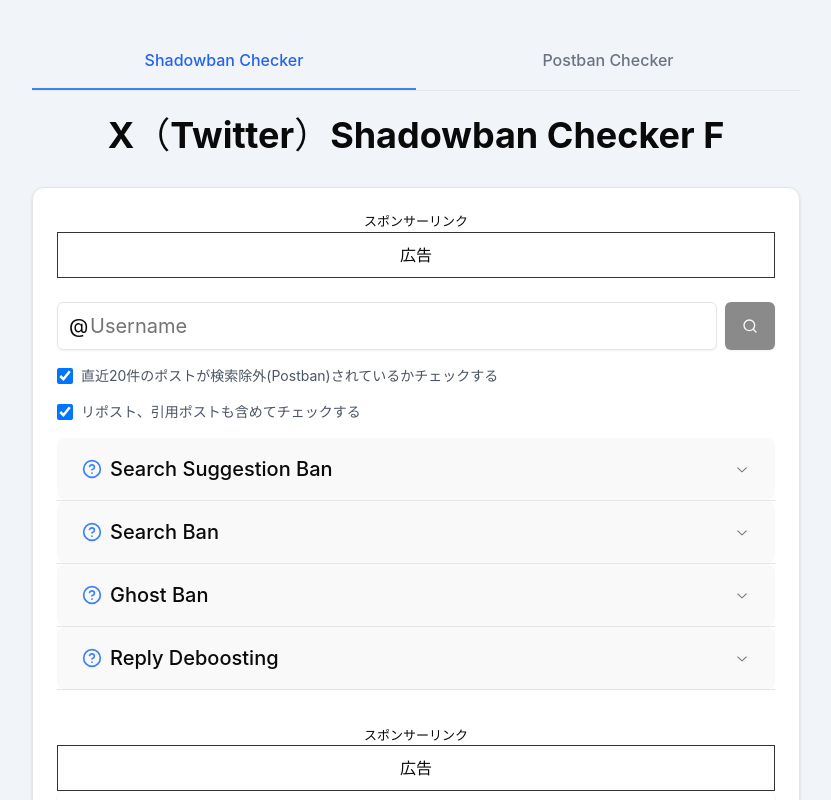
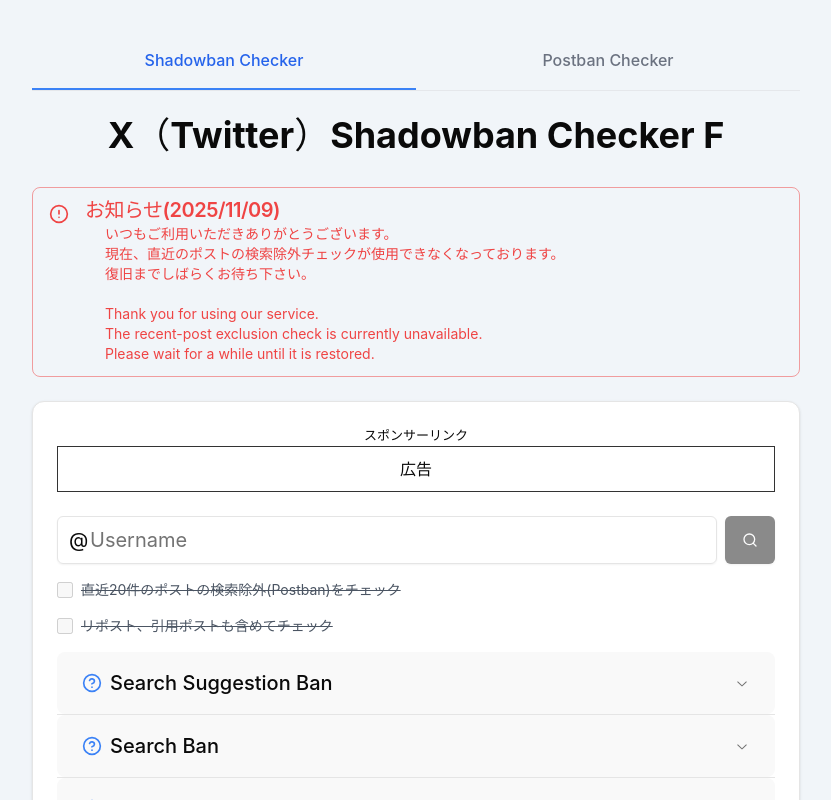
Before and after one commit to FIAS-CO/X-SuperBacon-Chopper, a React (Vite) app: page / in a window 1280 px wide. Shown: the whole page, without its empty margins (224-1055 px from the left). Built offline with nearby package versions, Linux system fonts and the light colour scheme; no server answers.

Commit message:
20件チェック死んでるわク◯が！

```diff
--- a/src/components/ShadowbanChecker.tsx
+++ b/src/components/ShadowbanChecker.tsx
@@ -16,6 +16,7 @@ import { loadAd, ShadowBanCheckerPageAdsense, TopPageAdsense1, TopPageAdsense2 }
 import { CautionExpantionButton, ContactUsExpantionButton, WhatIsShadowbanExpantionButton } from './ExpantionButton';
 import TabNavigation from './results/TabNavigation';
 import { IdChecker } from './util/IdChecker';
+import { ApiErrorNotification } from './alert/ApiErrorNotification';
 
 const ShadowbanChecker = () => {
     const [screenName, setScreenName] = useState('');
@@ -158,7 +159,7 @@ const ShadowbanChecker = () => {
                 X（Twitter）Shadowban Checker F
             </h1>
 
-            {/* <ApiErrorNotification /> */}
+            <ApiErrorNotification />
             <Card className="w-full mx-auto">
                 <CardContent className="p-6">
                     <TopPageAdsense1 />
@@ -203,24 +204,27 @@ const ShadowbanChecker = () => {
                             <input
                                 type="checkbox"
                                 id="searchban-check"
-                                checked={checkSearchban}
-                                onChange={(e) => setCheckSearchban(e.target.checked)}
+                                checked={false}//{checkSearchban}
+                                // onChange={(e) => setCheckSearchban(e.target.checked)}
+                                disabled
                                 className="w-4 h-4 text-blue-600 bg-gray-100 border-gray-300 rounded focus:ring-blue-500"
                             />
-                            <label htmlFor="searchban-check" className="text-sm text-gray-600">
-                                直近20件のポストが検索除外(Postban)されているかチェックする
+                            {/* <label htmlFor="searchban-check" className="text-sm text-gray-600"> */}
+                            <label htmlFor="searchban-check" className="text-sm text-gray-600 line-through">
+                                直近20件のポストの検索除外(Postban)をチェック
                             </label>
                         </div>
                         <div className="flex items-center space-x-2">
                             <input
                                 type="checkbox"
                                 id="repost-check"
-                                checked={checkRepost}
-                                onChange={(e) => setCheckRepost(e.target.checked)}
+                                checked={false}//{checkRepost}
+                                disabled
+                                // onChange={(e) => setCheckRepost(e.target.checked)}
                                 className={`w-4 h-4 text-blue-600 bg-gray-100 border-gray-300 rounded focus:ring-blue-500  ${!checkSearchban ? 'opacity-50 pointer-events-none' : ''}`}
                             />
-                            <label htmlFor="repost-check" className={`text-sm text-gray-600 ${!checkSearchban ? 'opacity-50 pointer-events-none' : ''}`}>
-                                リポスト、引用ポストも含めてチェックする
+                            <label htmlFor="repost-check" className={`text-sm text-gray-600 line-through ${!checkSearchban ? 'opacity-50 pointer-events-none' : ''}`}>
+                                リポスト、引用ポストも含めてチェック
                             </label>
                         </div>
 
@@ -303,7 +307,6 @@ const ShadowbanChecker = () => {
                     <WhatIsShadowbanExpantionButton />
                     <CautionExpantionButton />
                     <ContactUsExpantionButton />
-                    <TopPageAdsense2 />
                 </CardContent>
             </Card>
         </>
--- a/src/components/alert/ApiErrorNotification.tsx
+++ b/src/components/alert/ApiErrorNotification.tsx
@@ -10,19 +10,15 @@ export const ApiErrorNotification: React.FC = () => {
     return (
         <Alert variant="destructive" className="mb-6 max-w-screen-xl mx-auto">
             <AlertCircle className="h-5 w-5" />
-            <AlertTitle className="ml-2 font-semibold">お知らせ(2025/10/08)</AlertTitle>
+            <AlertTitle className="ml-2 font-semibold">お知らせ(2025/11/09)</AlertTitle>
             <AlertDescription className="ml-7 text-sm">
                 いつもご利用いただきありがとうございます。<br />
-                現在シャドウバンチェッカーのメンテナンス中のためチェックがエラーとなります。<br />
-                再開までしばらくお待ち下さい。<br />
-                <br />
-                ご迷惑をおかけして申し訳ありません。<br />
+                現在、直近のポストの検索除外チェックが使用できなくなっております。<br />
+                復旧までしばらくお待ち下さい。<br />
                 <br />
                 Thank you for using our service.<br />
-                Shadowban Checker is currently under maintenance and checks will result in errors.<br />
-                Please wait for a while until it resumes.<br />
-                <br />
-                We apologize for any inconvenience caused.
+                The recent-post exclusion check is currently unavailable.<br />
+                Please wait for a while until it is restored.
             </AlertDescription>
         </Alert>
     );
```
